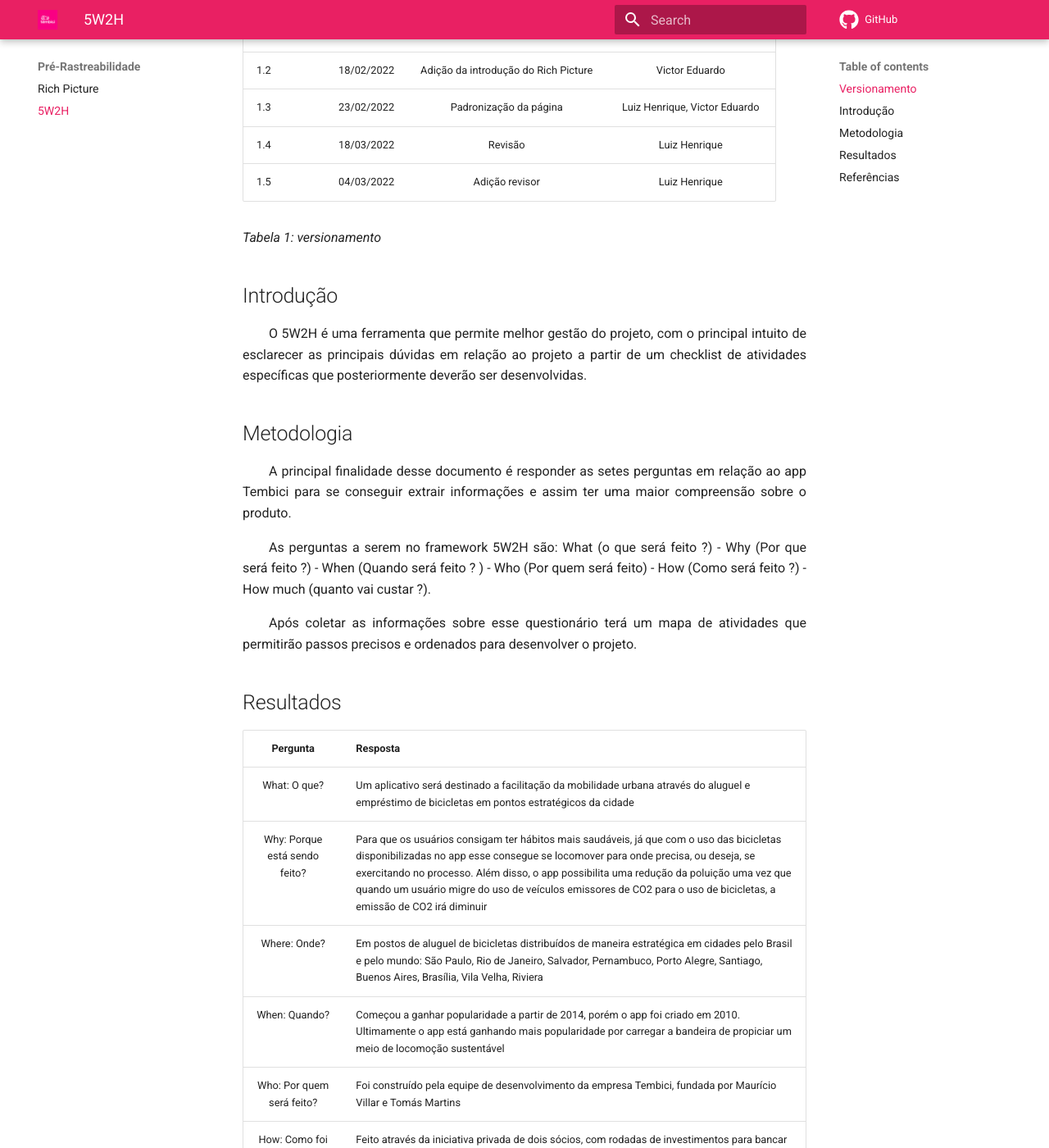
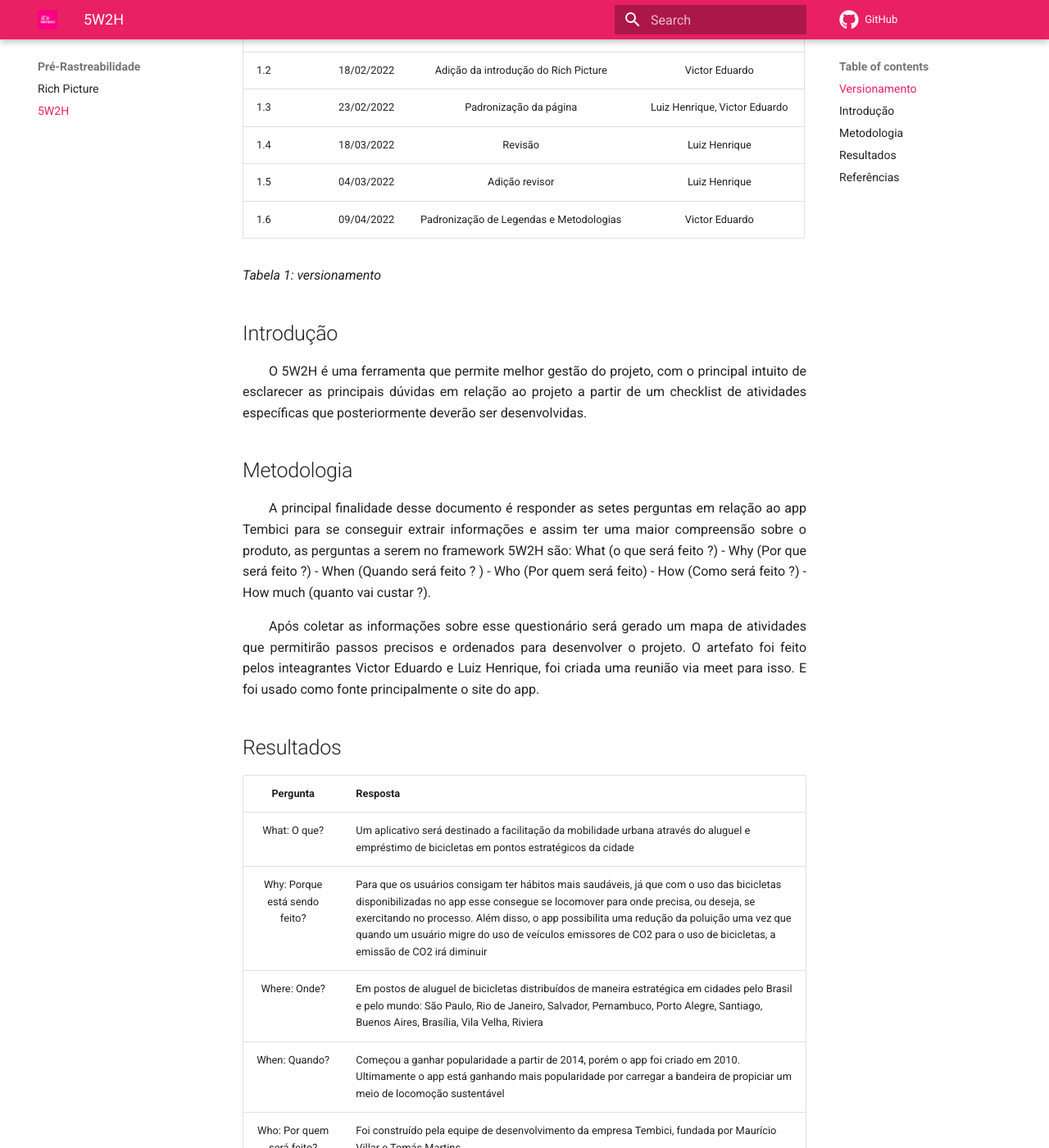
Before and after one commit to Requisitos-de-Software/2021.2-Tembici, an MkDocs documentation site: the page built from docs/pre-rastreabilidade/5w2h.md, in a window 1280 px wide and 1400 px high, scrolled down 352 px. Shown: the whole window at 82% size. Built offline with MkDocs 1.6.1 and Material for MkDocs 9.7.7, drawn with Linux system fonts in a browser that asks for light colours; comment, search, counter and statistics services are not loaded; some of the changed text lies outside the part shown.

```diff
--- a/docs/pre-rastreabilidade/5w2h.md
+++ b/docs/pre-rastreabilidade/5w2h.md
@@ -9,7 +9,7 @@
 | 1.3 | 23/02/2022 | Padronização da página | Luiz Henrique, Victor Eduardo|
 | 1.4 | 18/03/2022 | Revisão | Luiz Henrique |
 | 1.5 | 04/03/2022 | Adição revisor | Luiz Henrique |
-
+| 1.6 | 09/04/2022 | Padronização de Legendas e Metodologias | Victor Eduardo |
 
 *Tabela 1: versionamento*
 
@@ -19,9 +19,8 @@
 
 ## Metodologia
 
-<p align="justify">&emsp;&emsp;A principal finalidade desse documento é responder as setes perguntas em relação ao app Tembici para se conseguir extrair informações e assim ter uma maior compreensão sobre o produto.</p>
-<p align="justify">&emsp;&emsp;As perguntas a serem no framework 5W2H são: What (o que será feito ?) - Why (Por que será feito ?) - When (Quando será feito ? ) - Who (Por quem será feito) - How (Como será feito ?) - How much (quanto vai custar ?).</p>
-<p align="justify">&emsp;&emsp;Após coletar as informações sobre esse questionário terá um mapa de atividades que permitirão passos precisos e ordenados para desenvolver o projeto.</p>
+<p align="justify">&emsp;&emsp;A principal finalidade desse documento é responder as setes perguntas em relação ao app Tembici para se conseguir extrair informações e assim ter uma maior compreensão sobre o produto, as perguntas a serem no framework 5W2H são: What (o que será feito ?) - Why (Por que será feito ?) - When (Quando será feito ? ) - Who (Por quem será feito) - How (Como será feito ?) - How much (quanto vai custar ?).</p>
+<p align="justify">&emsp;&emsp;Após coletar as informações sobre esse questionário será gerado um mapa de atividades que permitirão passos precisos e ordenados para desenvolver o projeto. O artefato foi feito pelos inteagrantes Victor Eduardo e Luiz Henrique, foi criada uma reunião via meet para isso. E foi usado como fonte principalmente o site do app.</p>
 
 ## Resultados
 
@@ -35,7 +34,7 @@
 | How: Como foi feito? |Feito através da iniciativa privada de dois sócios, com rodadas de investimentos para bancar o projeto que é feito através da implantação de estações que possuem bicicletas disponíveis aos usuários do app|
 | How much: Quanto? |Não há informações suficientes para inferir dados exatos. Mas em 2014 a empresa passava por uma situação financeira frágil até que o banco Itaú fechou um projeto com a empresa e serviu como o respiro que precisavam. Desde então a empresa obteve outras rodadas de investimentos, algumas até milionárias|
 
-*Tabela 2: 5W2H*
+*Tabela 2: Tabela resultado do artefato*
 
 ## Referências
 <p>5w2h: hora de tirar as dúvidas e aumentar produtividade. Disponível em: https://endeavor.org.br/pessoas/5w2h/ . Acesso em: 16 de fevereiro de 2022.</p>
```
Also changed, not shown: docs/planejamento/heatmap.md (+2 -2 lines), docs/pre-rastreabilidade/rich-picture.md (+10 -8 lines).
